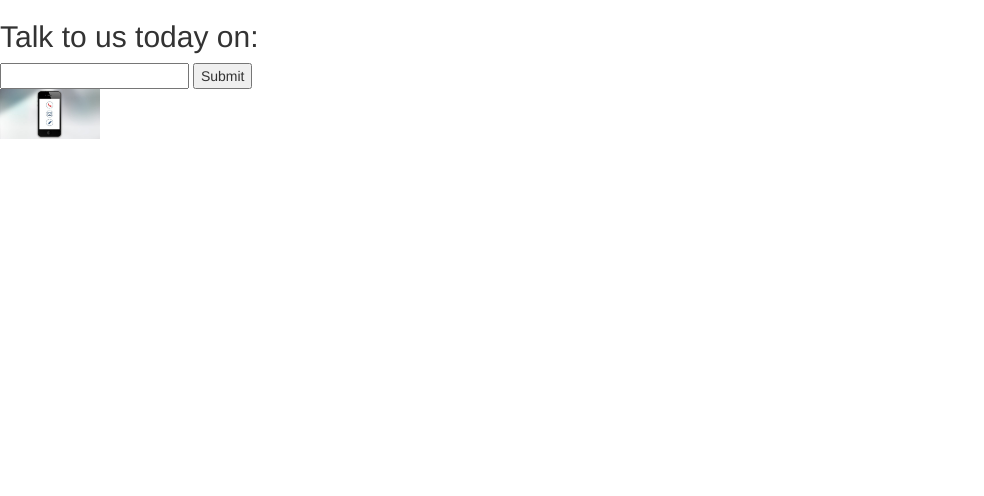
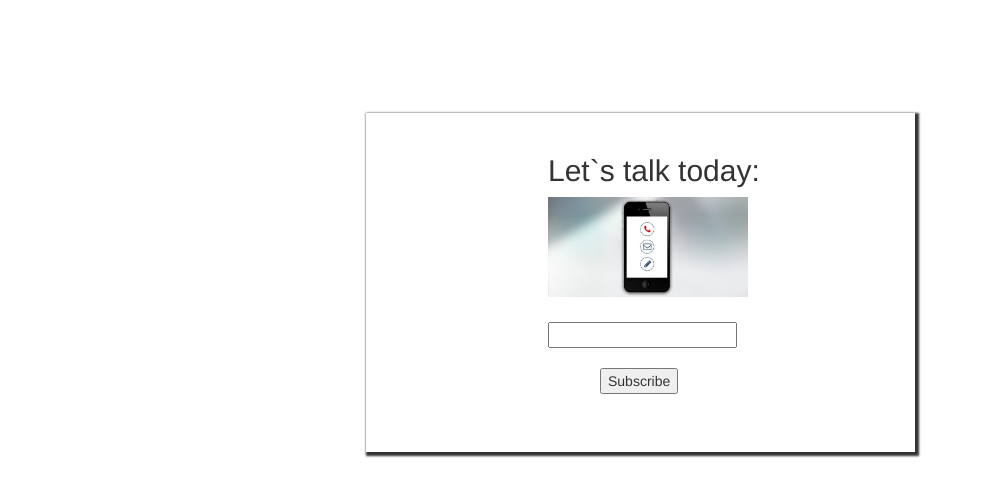
Before and after one commit to annstella/OneKenya, a plain HTML site: page contact.html in a window 1280 px wide. Shown: the whole page, without its empty margins (0-984 px from the left). Drawn offline with Linux system fonts and the light colour scheme.

```diff
--- a/contact.html
+++ b/contact.html
@@ -9,14 +9,17 @@
   <title>OneKenya</title>
 </head>
 <body>
-  <h2>Talk to us today on:</h2>
+  <div class="talk">
+  <h2>Let`s talk today:</h2>
+<img "contacts" src="contact.jpeg" alt="contact image" style=width:200px; height:200px;>
+<form action="">
 
-<form action="">
-  <input type="text">
-  <input type="submit" name="" value="Submit">
+  <input type="text"><br>
+  <button type="button" class="button" name="email">Subscribe</button>
 </form>
+</div>
 
-<img "contacts" src="contact.jpeg" alt="contact image" style=width:100px; height:100px;>
+
 <script src="js/jquery-3.3.1.js" charset="utf-8"></script>
 <script src="js/contact.js" charset="utf-8"></script>
 </body>
--- a/css/contact.css
+++ b/css/contact.css
@@ -0,0 +1,17 @@
+
+.talk {
+    margin-left: 366px;
+    box-shadow: 2px 2px 2px 2px;
+    margin-right: 365px;
+    margin-top: 113px;
+    padding-top: 21px;
+    padding-left: 182px;
+    padding-bottom: 58px;
+}
+img {
+    padding-bottom: 25px;
+  }
+.button{
+  margin-top: 20px;
+  margin-left: 52px;
+  }
```
